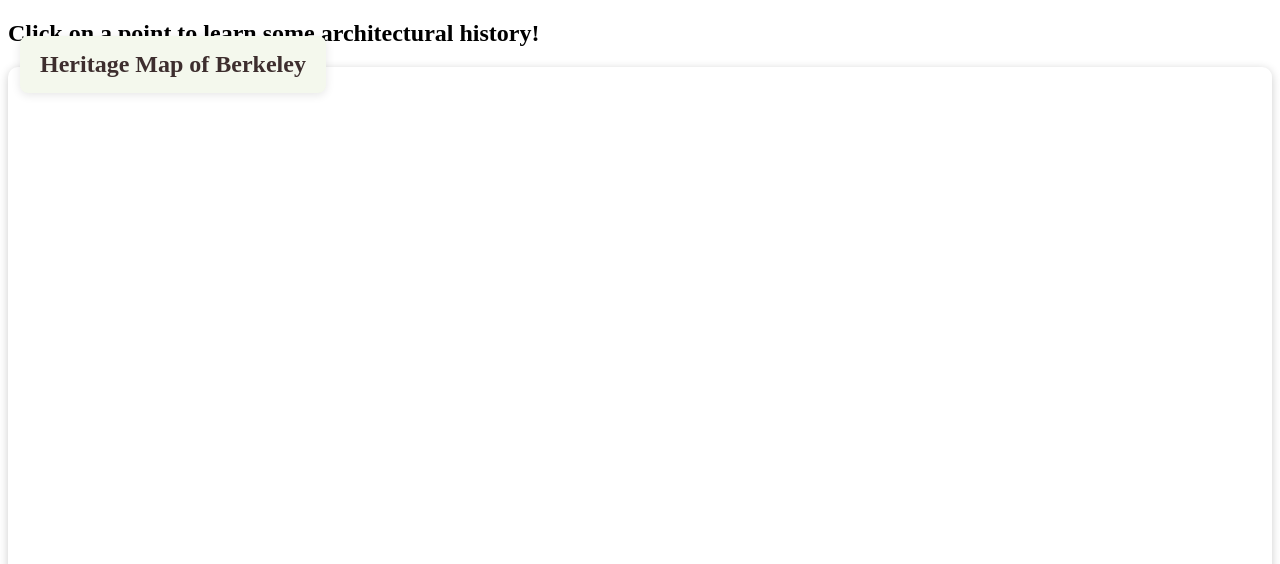
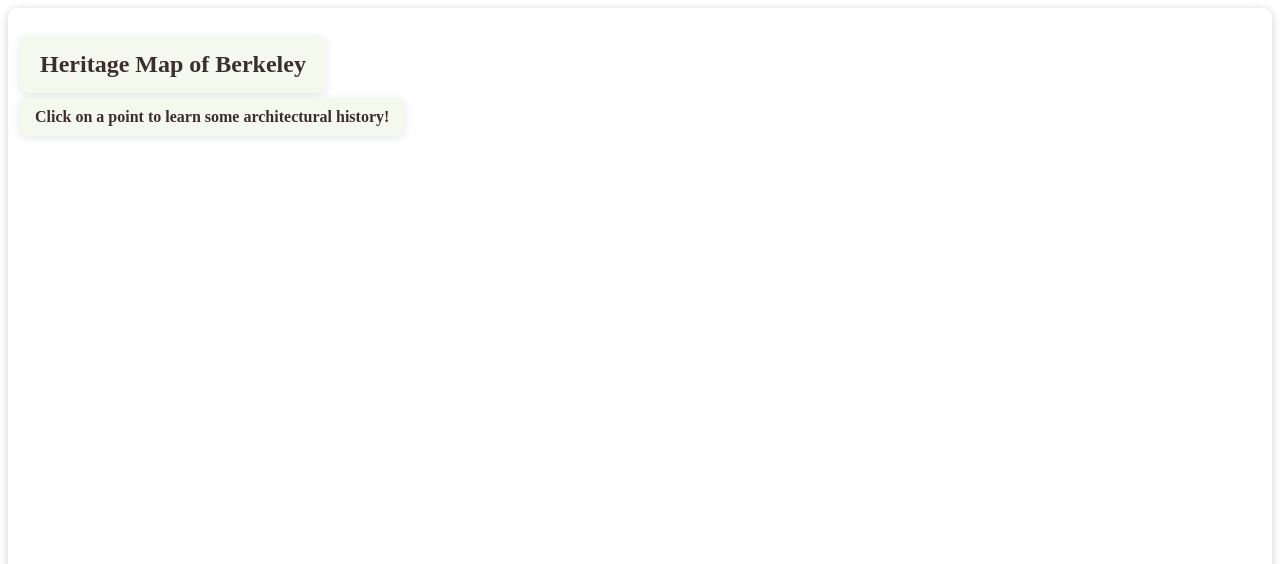
Before and after one commit to lilymclaughlin/BAHA-Map, a plain HTML site: page index.html in a window 1280 px wide. Shown: the top 564 px of the page. Drawn offline with Linux system fonts and the light colour scheme; a script that the page names is missing.

Commit message:
Update style.css

```diff
--- a/style.css
+++ b/style.css
@@ -13,6 +13,20 @@ h1 {
     box-shadow: 0 2px 10px rgba(0, 0, 0, 0.1);
     font-family: 'Lettra Mono';
     font-size: 24px;
+    color: #3d2e2e;
+}
+h2 {
+    position: absolute;
+    top:85px;
+    left: 20px;
+    z-index: 1000;
+    background:  #f4f8ed;
+    padding: 10px 15px;
+    margin: 25;
+    border-radius: 8px;
+    box-shadow: 0 2px 10px rgba(0, 0, 0, 0.1);
+    font-family: 'Lettra Mono';
+    font-size: 16px;
     color: #3d2e2e;
 }
 /* Map box setup */
```
